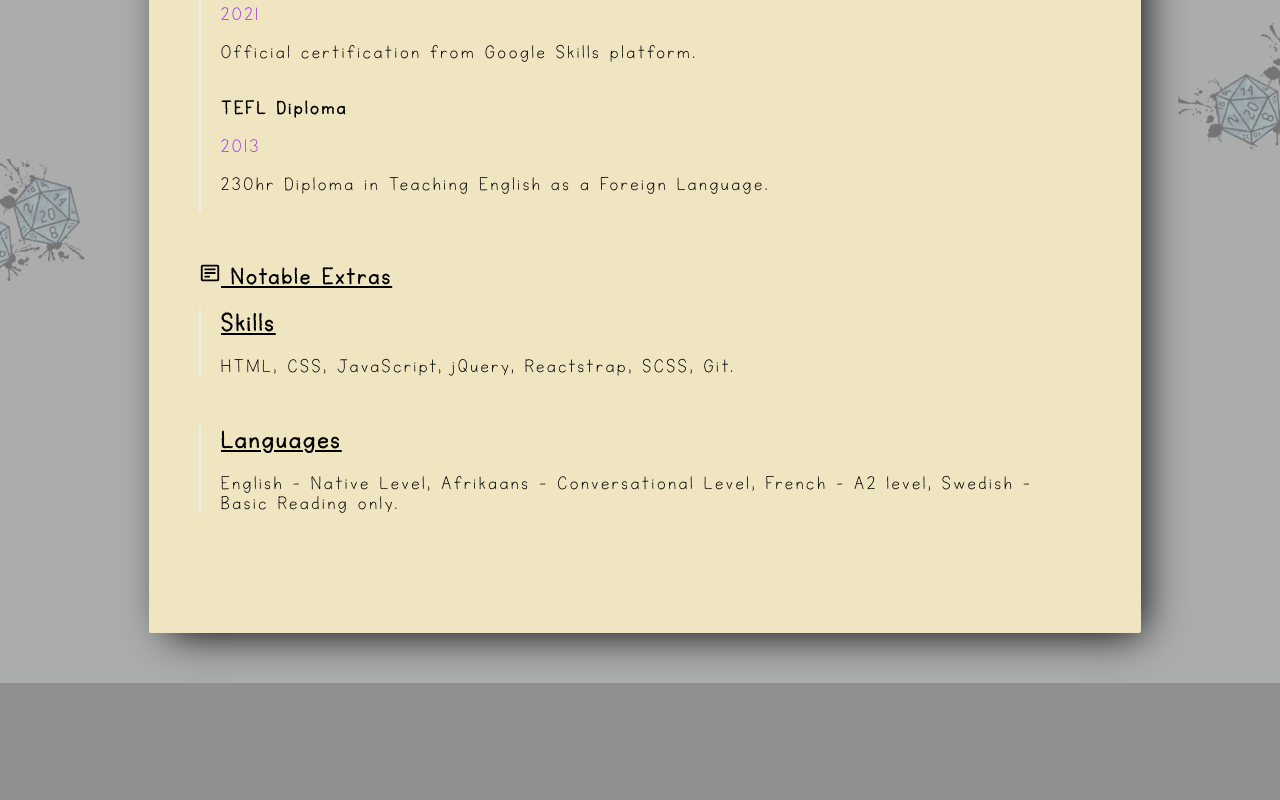
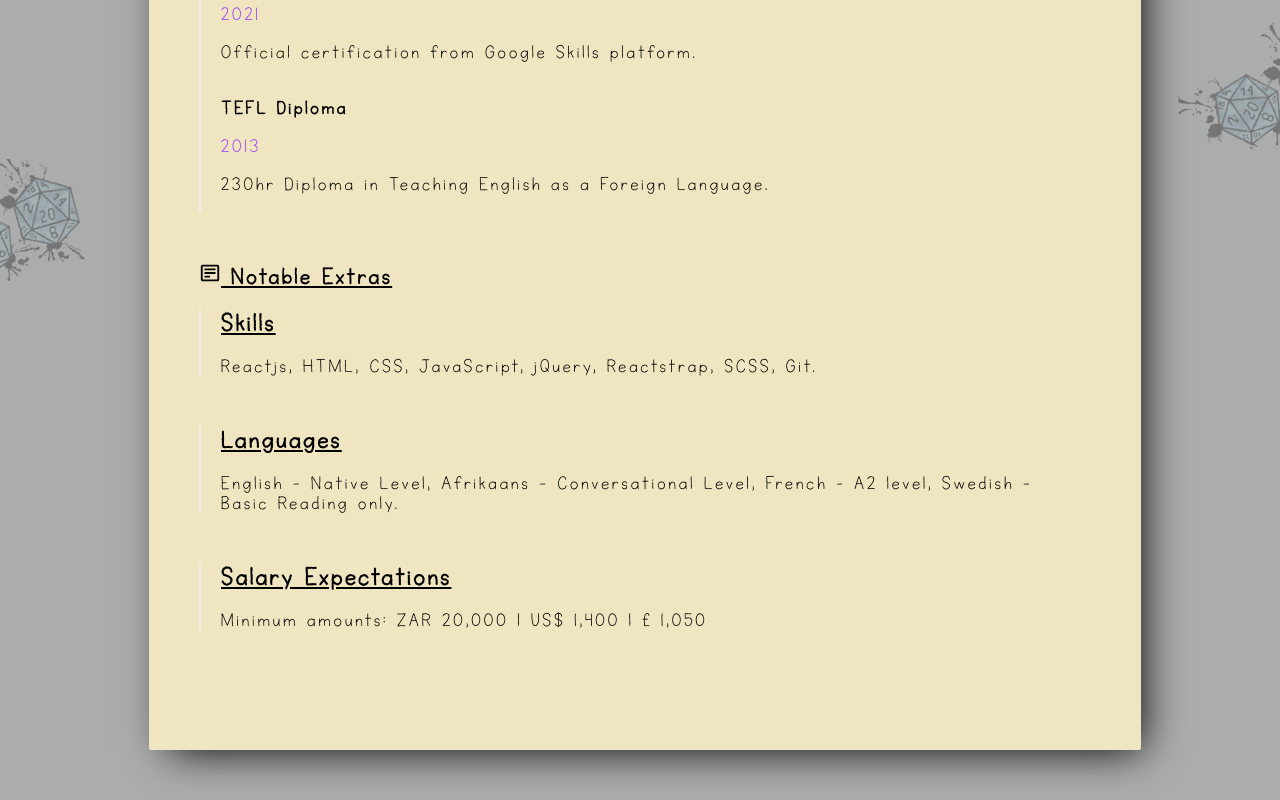
Before and after one commit to Nyxerian/Portfolio-Website, a React (Create React App) app: page /CV in a window 1280 px wide. Shown: the part 1441-2241 px from the top of the page. Before the commit the page ends 2124 px from the top, so only its background shows below. Built offline with nearby package versions, Linux system fonts and the light colour scheme.

Commit message:
Update CV.js

```diff
--- a/src/Pages/3. CV Page/CV.js
+++ b/src/Pages/3. CV Page/CV.js
@@ -94,7 +94,7 @@ export default function CV() {
         <h2 class="cv-section__title" style={{textAlign:'left'}}>{<BiDetail />} Notable Extras</h2>
             <div class="cv-section__wrapper">
             <h2 style={{textAlign:'left'}}>Skills</h2>
-            <p class="cv-sidebar-section__description">HTML, CSS, JavaScript, jQuery, Reactstrap, SCSS, Git.</p>
+            <p class="cv-sidebar-section__description">Reactjs, HTML, CSS, JavaScript, jQuery, Reactstrap, SCSS, Git.</p>
             </div>
         </section>
 
@@ -105,6 +105,13 @@ export default function CV() {
         </div>
         </section>
 
+        <section class="cv-section">
+        <div class="cv-section__wrapper">
+          <h2 style={{textAlign:'left'}}>Salary Expectations</h2>
+          <p class="cv-sidebar-section__description">Minimum amounts: ZAR 20,000 | US$ 1,400 | £ 1,050</p>
+        </div>
+        </section>
+
       </div>
     </div>
   </div>
```
